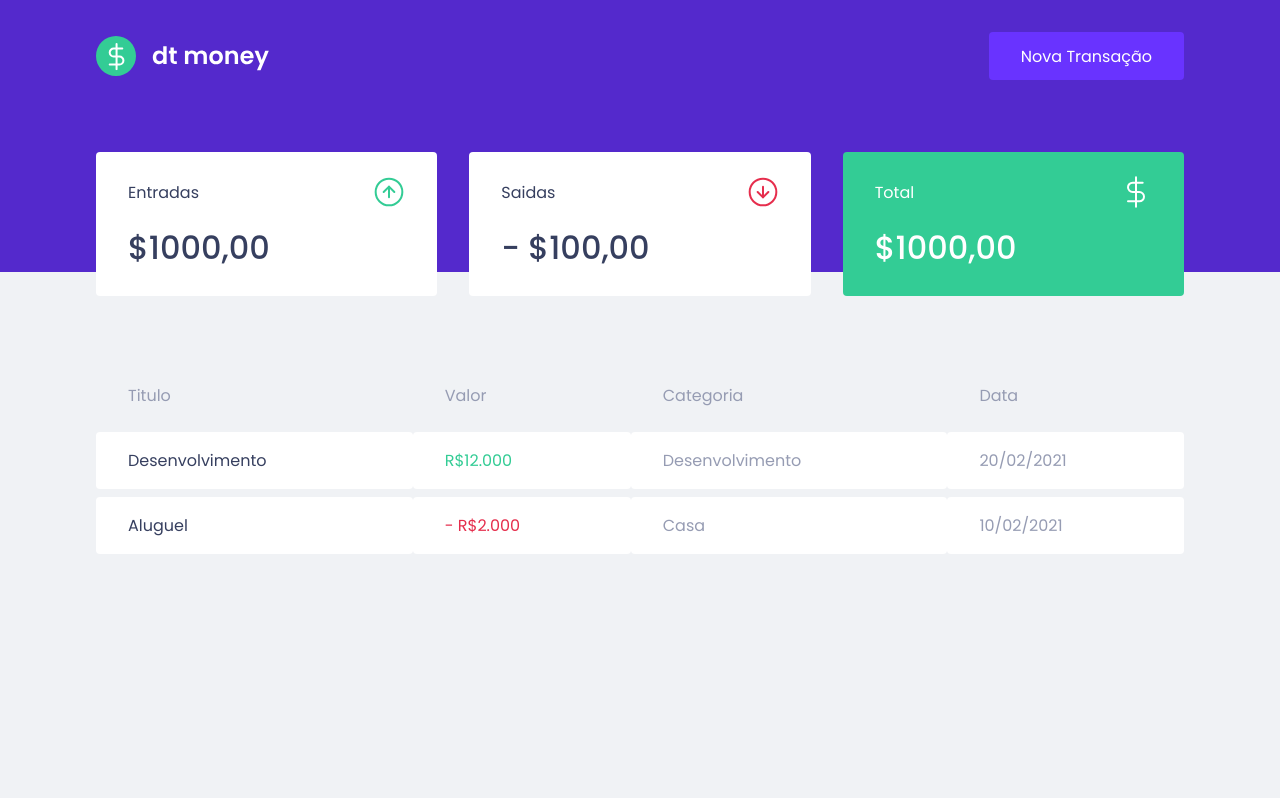
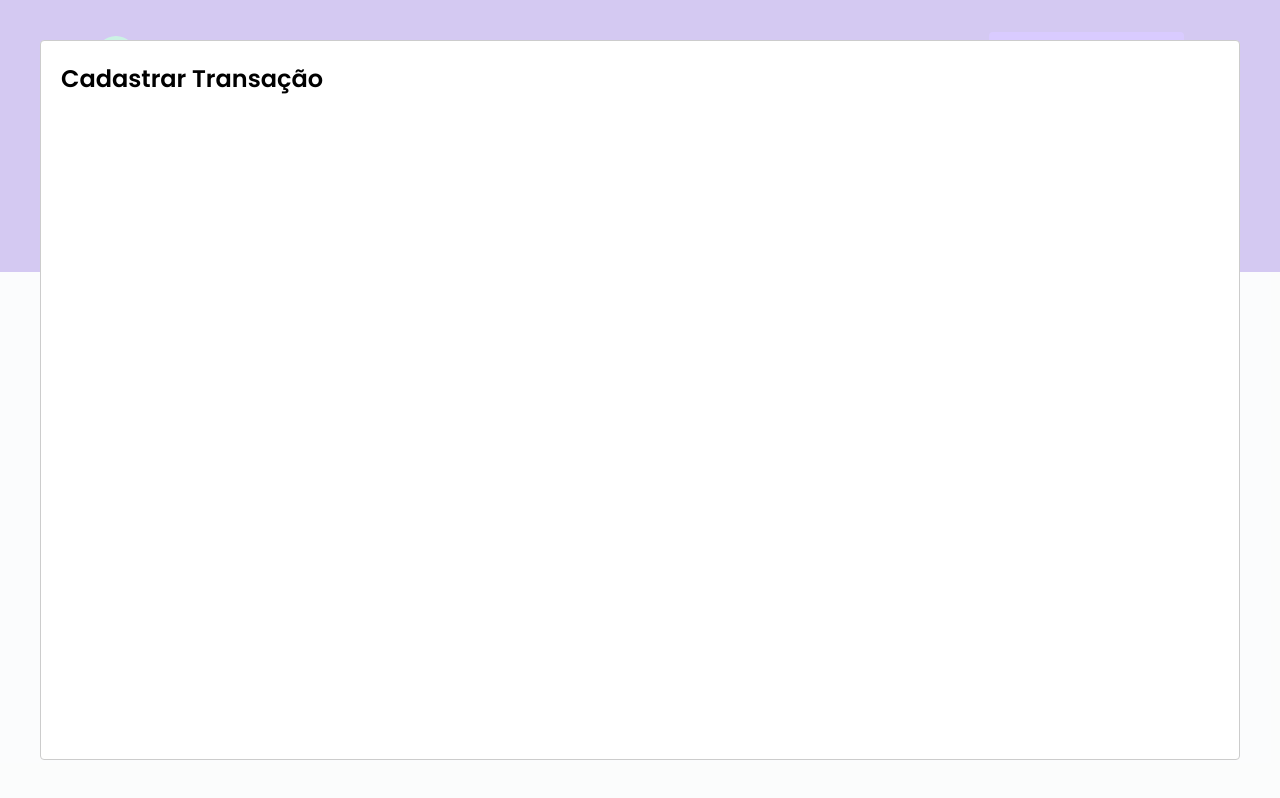
Before and after one commit to gustavohenri316/gh-money, a React (Vite) app: page / in a window 1280 px wide. Both pictures are taken after a click on the button "Nova Transação". Built offline with nearby package versions, Linux system fonts and the light colour scheme; no server answers; what miragejs would draw is missing.

Commit message:
componente de modal

```diff
--- a/package.json
+++ b/package.json
@@ -8,11 +8,13 @@
     "preview": "vite preview"
   },
   "dependencies": {
+    "@types/react-modal": "^3.13.1",
     "@types/styled-components": "^5.1.25",
     "axios": "^0.27.2",
     "miragejs": "^0.1.45",
     "react": "^18.0.0",
     "react-dom": "^18.0.0",
+    "react-modal": "^3.15.1",
     "styled-components": "^5.3.5"
   },
   "devDependencies": {
--- a/src/App.tsx
+++ b/src/App.tsx
@@ -1,13 +1,29 @@
 import { GlobalStyle } from "./assets/styles/global"
 import { Dashboard } from "./components/Dashboard"
 import { Header } from "./components/Header"
+import Modal from 'react-modal'
+import { useState } from "react";
+import { NewTransactionModal } from "./components/NewTransactionModal";
+
+Modal.setAppElement('#root')
 
 export function App() {
+  const [isNewTransactionModalOpen, setIsNewTransactionModalOpen] = useState(false);
+
+  function handleOpenNewTransactionModal() {
+    setIsNewTransactionModalOpen(true);
+  }
+  function handleCloseNewTransactionModal() {
+    setIsNewTransactionModalOpen(false);
+  }
   return (
     <>
-      <GlobalStyle/>
-      <Header/>
-      <Dashboard/>
+      <GlobalStyle />
+      <Header onOpenNewTransactionModal={handleOpenNewTransactionModal} />
+      <Dashboard />
+      <NewTransactionModal
+        isOpen={isNewTransactionModalOpen}
+        onRequestClose={handleCloseNewTransactionModal} />
     </>
   )
 }
--- a/src/components/Header/index.tsx
+++ b/src/components/Header/index.tsx
@@ -1,13 +1,20 @@
+import { useState } from 'react';
 import logoImg from '../../assets/logo.svg'
-import { Container , Content} from './styles'
+import { Container, Content } from './styles'
 
-export function Header(){
-  return(
+interface HeaderProps {
+  onOpenNewTransactionModal: () => void
+}
+export function Header({onOpenNewTransactionModal}: HeaderProps) {
+
+
+  return (
     <Container>
       <Content>
-
-      <img src={logoImg} alt="dt Money" />
-      <button type="button">Nova Transação</button>
+        <img src={logoImg} alt="dt Money" />
+        <button type="button" onClick={onOpenNewTransactionModal}>
+          Nova Transação
+        </button>
       </Content>
     </Container>
   )
--- /dev/null
+++ b/src/components/NewTransactionModal/index.tsx
@@ -0,0 +1,19 @@
+import { Container } from "./styles";
+import Modal from 'react-modal'
+
+
+interface NewTransactionModalProps{
+  isOpen: boolean;
+  onRequestClose: () => void
+}
+export function NewTransactionModal({isOpen, onRequestClose}: NewTransactionModalProps) {
+  return (
+    <Container>
+      <Modal
+          isOpen={isOpen}
+          onRequestClose={onRequestClose}>
+          <h2>Cadastrar Transação</h2>
+        </Modal>
+    </Container>
+  )
+}
--- /dev/null
+++ b/src/components/NewTransactionModal/styles.ts
@@ -0,0 +1,3 @@
+import styled from "styled-components";
+
+export const Container = styled.div``
```
Also changed, not shown: 1 other file (tests, documents, lock files or other folders).
